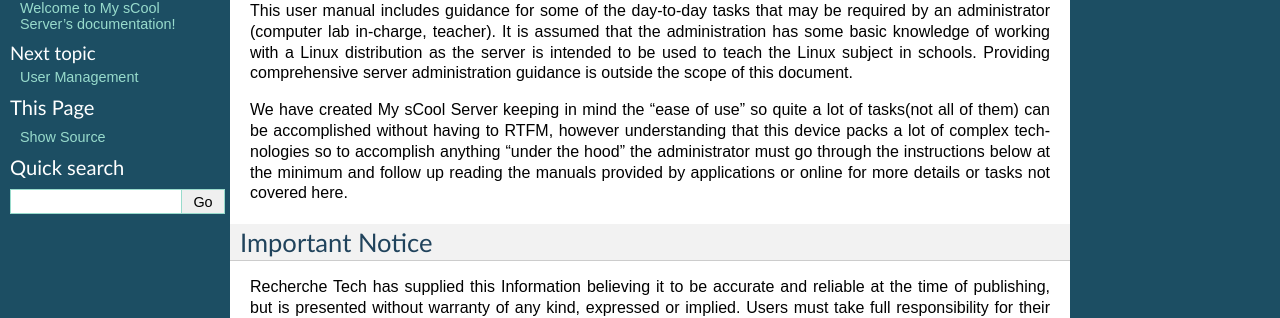
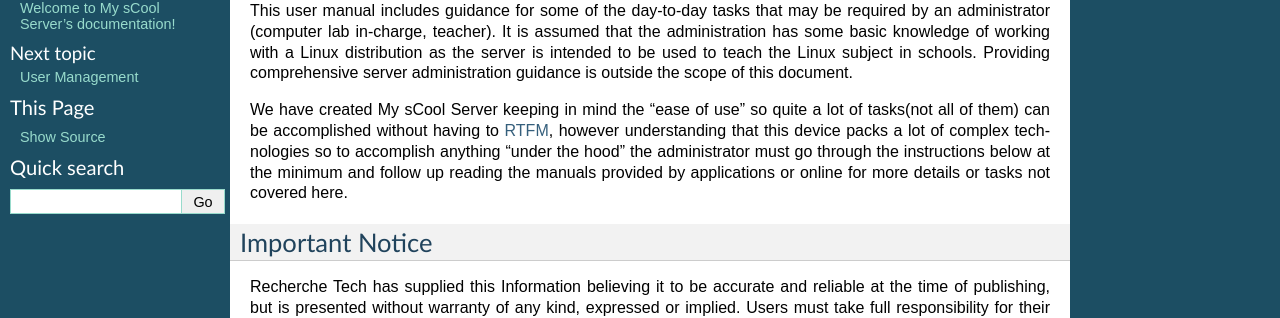
Before and after one commit to geets04/mss, a Sphinx documentation site: the page built from docs/source/00-index.rst, in a window 1280 px wide. Shown: the part 191-509 px from the top of the page. Built offline with Sphinx 7.4.7, drawn with Linux system fonts in a browser that asks for light colours; part of the change alters nothing that is shown.

```diff
--- a/docs/source/00-index.rst
+++ b/docs/source/00-index.rst
@@ -12,7 +12,7 @@ administration guidance is outside the scope of this document.
 
 We have created My sCool Server keeping in mind the “ease of use” so
 quite a lot of tasks(not all of them) can be accomplished without having
-to RTFM, however understanding that this device packs a lot of complex
+to `RTFM <https://en.wikipedia.org/wiki/RTFM>`_, however understanding that this device packs a lot of complex
 technologies so to accomplish anything “under the hood” the
 administrator must go through the instructions below at the minimum and
 follow up reading the manuals provided by applications or online for
```
